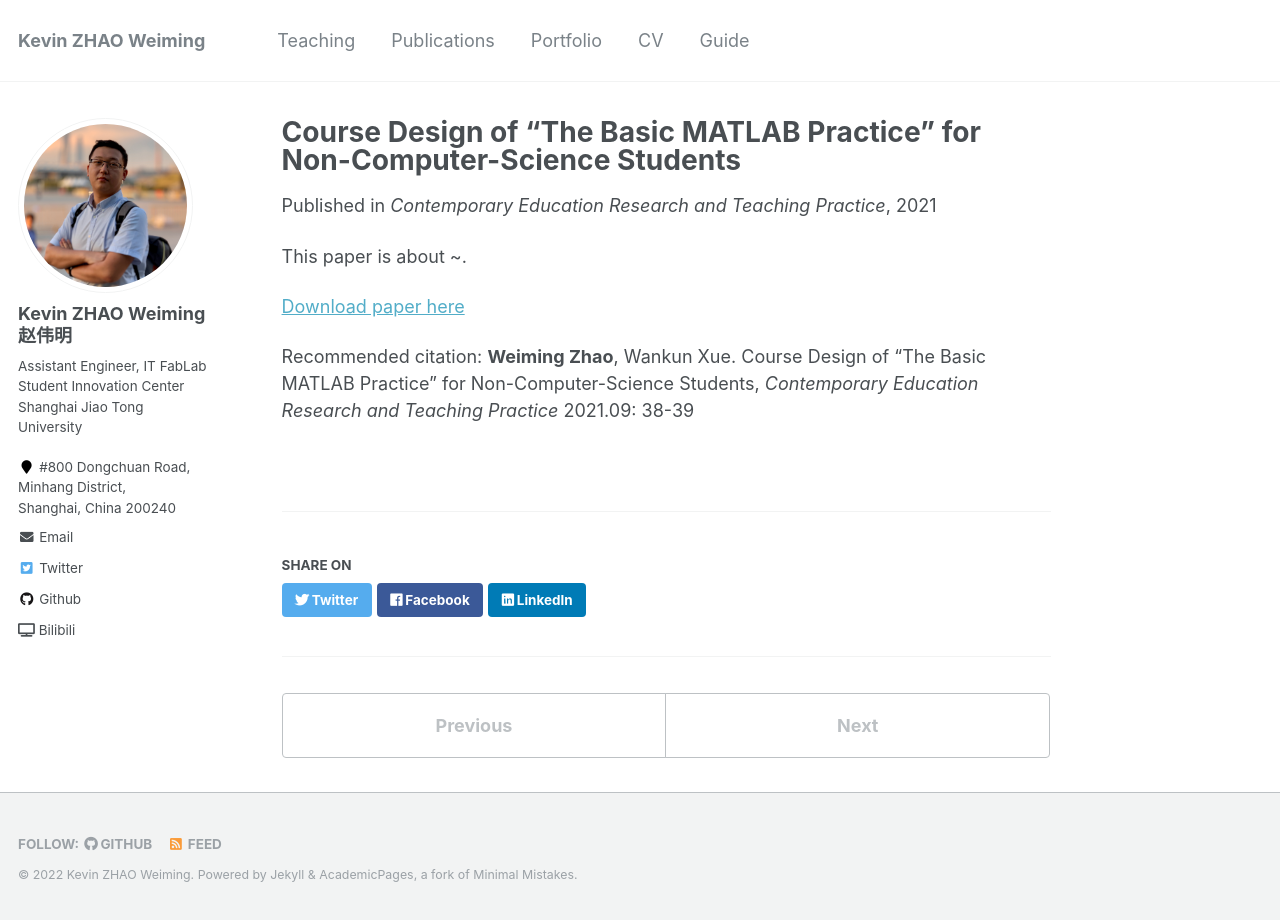
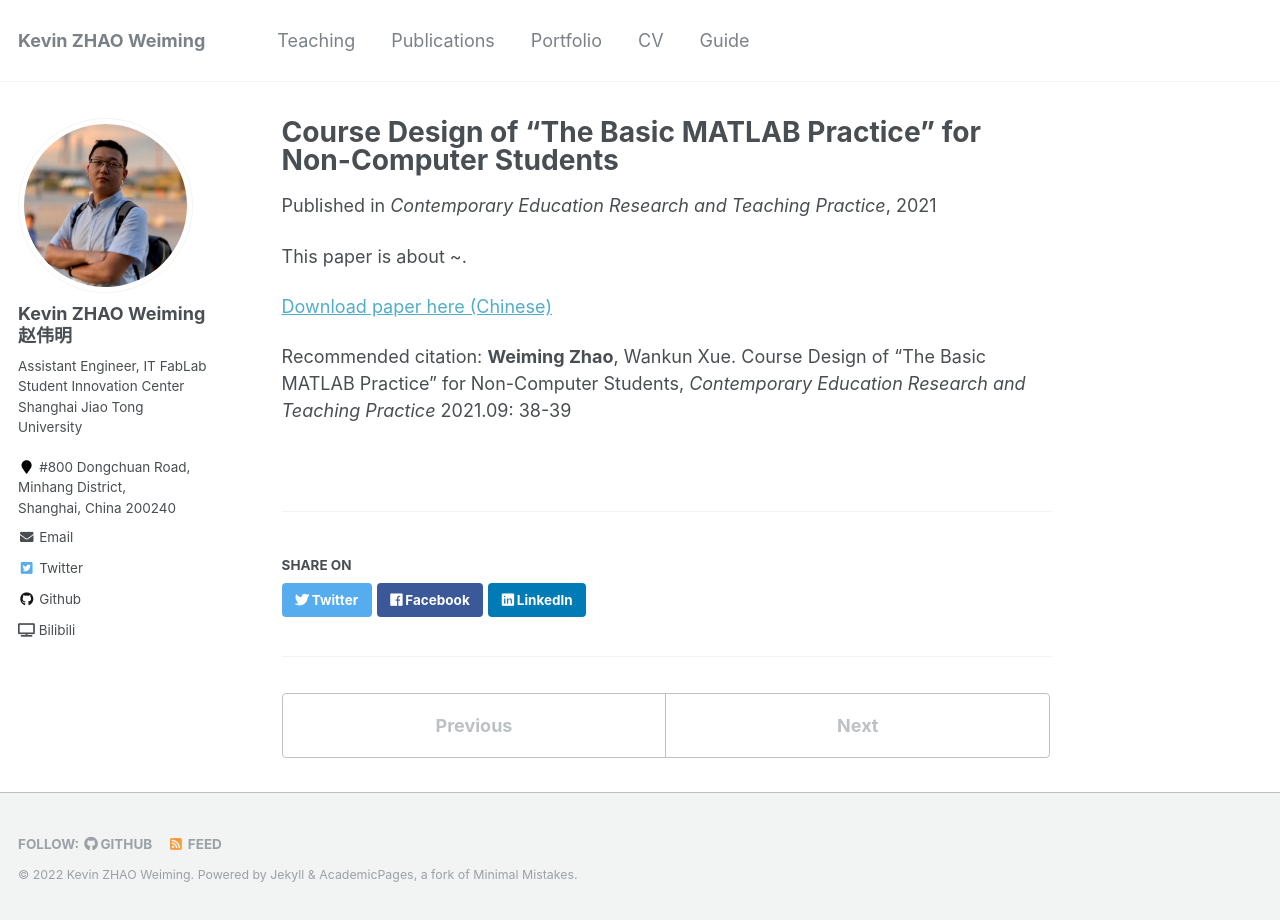
Before and after one commit to zwm0426/zwm0426.github.io, a Jekyll site: the page built from _publications/2021-09-01-paper-title-number-2.md, in a window 1280 px wide. Built offline with Jekyll 4.4.1, drawn with Linux system fonts in a browser that asks for light colours.

Commit message:
update publication and cv

```diff
--- a/_publications/2021-09-01-paper-title-number-2.md
+++ b/_publications/2021-09-01-paper-title-number-2.md
@@ -1,5 +1,5 @@
 ---
-title: 'Course Design of "The Basic MATLAB Practice" for Non-Computer-Science Students'
+title: 'Course Design of "The Basic MATLAB Practice" for Non-Computer Students'
 collection: publications
 permalink: /publication/2021-09-01-paper-title-number-2
 # excerpt: 'This paper is about the number 2. The number 3 is left for future work.'
@@ -10,6 +10,6 @@ venue: 'Contemporary Education Research and Teaching Practice'
 ---
 This paper is about ~.
 
-[Download paper here](http://academicpages.github.io/files/paper2.pdf)
+[Download paper here (Chinese)](http://academicpages.github.io/files/paper2.pdf)
 
-Recommended citation: **Weiming Zhao**, Wankun Xue. Course Design of “The Basic MATLAB Practice” for Non-Computer-Science Students, *Contemporary Education Research and Teaching Practice* 2021.09: 38-39
+Recommended citation: **Weiming Zhao**, Wankun Xue. Course Design of “The Basic MATLAB Practice” for Non-Computer Students, *Contemporary Education Research and Teaching Practice* 2021.09: 38-39
```
Also changed, not shown: _publications/2021-09-01-paper-title-number-3.md (+2 -2 lines), 2 other files.
